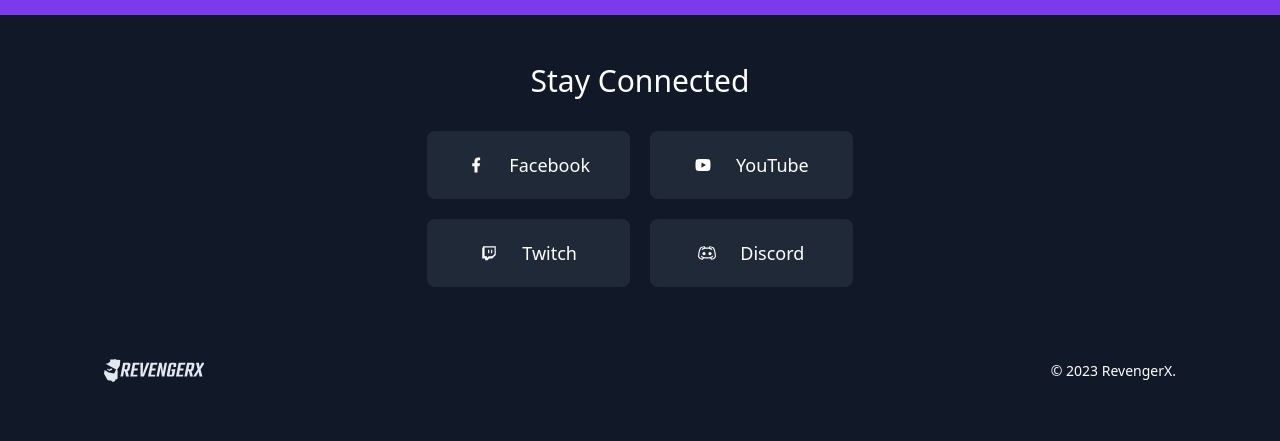
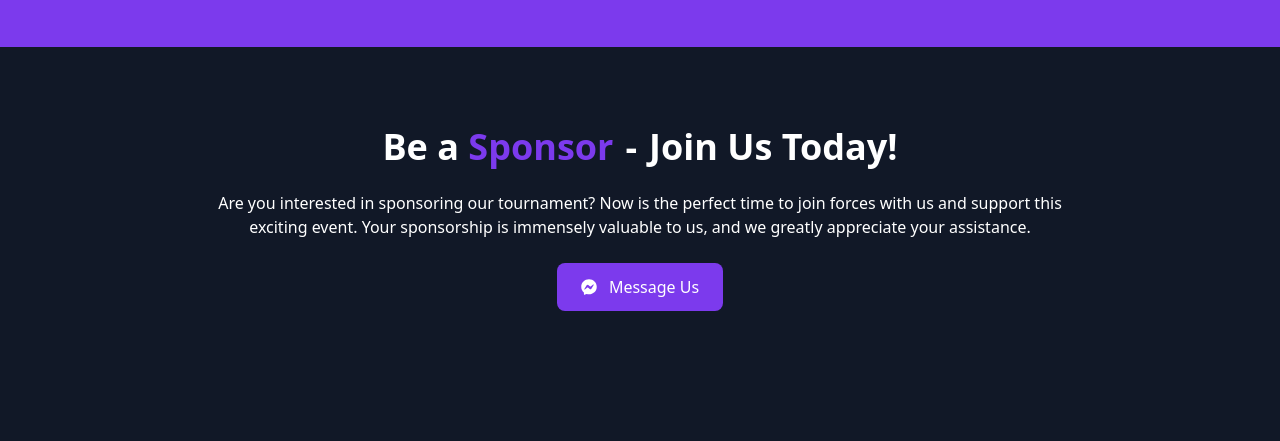
Before and after one commit to MrRevengerX/esport-leaderboard-website, a Next.js app: page / in a window 1280 px wide. Shown: the part 2072-2513 px from the top of the page. Before the commit the page ends 2478 px from the top, so only its background shows below. Built offline with nearby package versions, Linux system fonts and the light colour scheme.

Commit message:
Finalize registration version of the website

```diff
--- a/app/components/hero.tsx
+++ b/app/components/hero.tsx
@@ -22,7 +22,7 @@
       </div>
 
       <Image
-        src="/assets/png/background.png"
+        src="/assets/png/background.jpg"
         fill
         className="-z-10 block bg-gray-900 object-cover"
         alt=""
--- a/app/components/leaderboard-section.tsx
+++ b/app/components/leaderboard-section.tsx
@@ -4,7 +4,7 @@
 
 export default function LeaderboardSection() {
   return (
-    <div className="flex min-h-screen flex-col items-center justify-center gap-12 bg-gray-900 px-4 py-32">
+    <div className="flex flex-col items-center justify-center gap-12 bg-gray-900 px-4 py-16 md:py-36">
       <h1 className="text-center text-4xl font-semibold text-white md:text-5xl lg:text-6xl">
         <span className="outline-text">Xtreme</span> Ranks
       </h1>
--- /dev/null
+++ b/app/components/sponsors.tsx
@@ -0,0 +1,28 @@
+import { FaFacebookMessenger } from "react-icons/fa";
+
+export default function Sponsors() {
+  return (
+    <div className=" flex flex-col items-center gap-6 px-5 py-20 text-white">
+      <div className="max-w-xs text-center text-3xl font-semibold lg:flex lg:max-w-none lg:gap-3 lg:text-4xl">
+        <h1 className="">
+          Be a <span className="text-primary600">Sponsor</span>
+        </h1>
+        <span className="hidden lg:block"> - </span>
+        <h1>Join Us Today!</h1>
+      </div>
+
+      <p className="text-center md:max-w-lg lg:max-w-4xl lg:font-light">
+        Are you interested in sponsoring our tournament? Now is the perfect time
+        to join forces with us and support this exciting event. Your sponsorship
+        is immensely valuable to us, and we greatly appreciate your assistance.
+      </p>
+      <a
+        href="https://www.facebook.com/MrRevengerX"
+        className="duration flex items-center justify-center gap-3 rounded-lg bg-primary600 px-6 py-3 transition-colors duration-300 ease-in-out hover:bg-gray-800 hover:text-primary600"
+        target="_blank"
+      >
+        <FaFacebookMessenger /> Message Us
+      </a>
+    </div>
+  );
+}
--- a/app/layout.tsx
+++ b/app/layout.tsx
@@ -5,7 +5,7 @@
 
 export const metadata = {
   metadataBase: new URL("https://xtremeleague.revengerx.dev"),
-  title: { template: "%s", default: "Xtreme League" },
+  title: { template: "%s - Xtreme League", default: "Xtreme League" },
   description: "Xtreme League CODM Tournament Series",
   openGraph: {
     images: "/thumbnail.png",
--- a/app/page.tsx
+++ b/app/page.tsx
@@ -9,6 +9,7 @@
 import RulesSection from "./components/rules-section";
 import SocialSection from "./components/social-section";
 import Footer from "./components/footer";
+import Sponsors from "./components/sponsors";
 
 export default function Home() {
   return (
@@ -16,6 +17,8 @@
       <Hero />
       <LeaderboardSection />
       <RulesSection />
+      <Sponsors />
+
       <SocialSection />
       <Footer />
     </>
--- a/app/register/layout.tsx
+++ b/app/register/layout.tsx
@@ -1,7 +1,7 @@
 import NavBar from "../components/navbar";
 
 export const metadata = {
-  title: "Xtreme League Registration",
+  title: "Registration",
   description:
     "Register now for the Xtreme League and be part of the ultimate adrenaline-fueled tournament. Experience intense competition, conquer challenges, and compete against the best to claim your victory.",
 };
--- a/app/register/page.tsx
+++ b/app/register/page.tsx
@@ -4,7 +4,7 @@
 
 export default function Registration() {
   useEffect(() => {
-    window.location.replace("https://forms.gle/hZejxBXV1yj8WUDa6");
+    window.location.replace("https://forms.gle/xt4vzQC7GLVEdvvK8");
   }, []);
   return;
 }
--- a/app/rules/layout.tsx
+++ b/app/rules/layout.tsx
@@ -1,7 +1,7 @@
 import NavBar from "../components/navbar";
 
 export const metadata = {
-  title: "Xtreme League Rules & Regulations",
+  title: "Rules & Regulations",
   description:
     "Explore our detailed guidelines and point system that ensure fair play and an electrifying tournament experience.",
 };
--- a/app/rules/page.tsx
+++ b/app/rules/page.tsx
@@ -5,7 +5,7 @@
 export default function Rules() {
   useEffect(() => {
     window.location.replace(
-      "https://drive.google.com/file/d/1EYDo_Kj6xLeAsQ6HScqLAvI0dyFgBoQg/view?usp=drive_link"
+      "https://drive.google.com/file/d/1kjgYQApVDwYJzqcCbvgmaBFA6DVdjk5_/view?usp=sharing"
     );
   }, []);
   return;
```
Also changed, not shown: public/assets/png/background.jpg (added), 1 other file (tests, documents, lock files or other folders).
